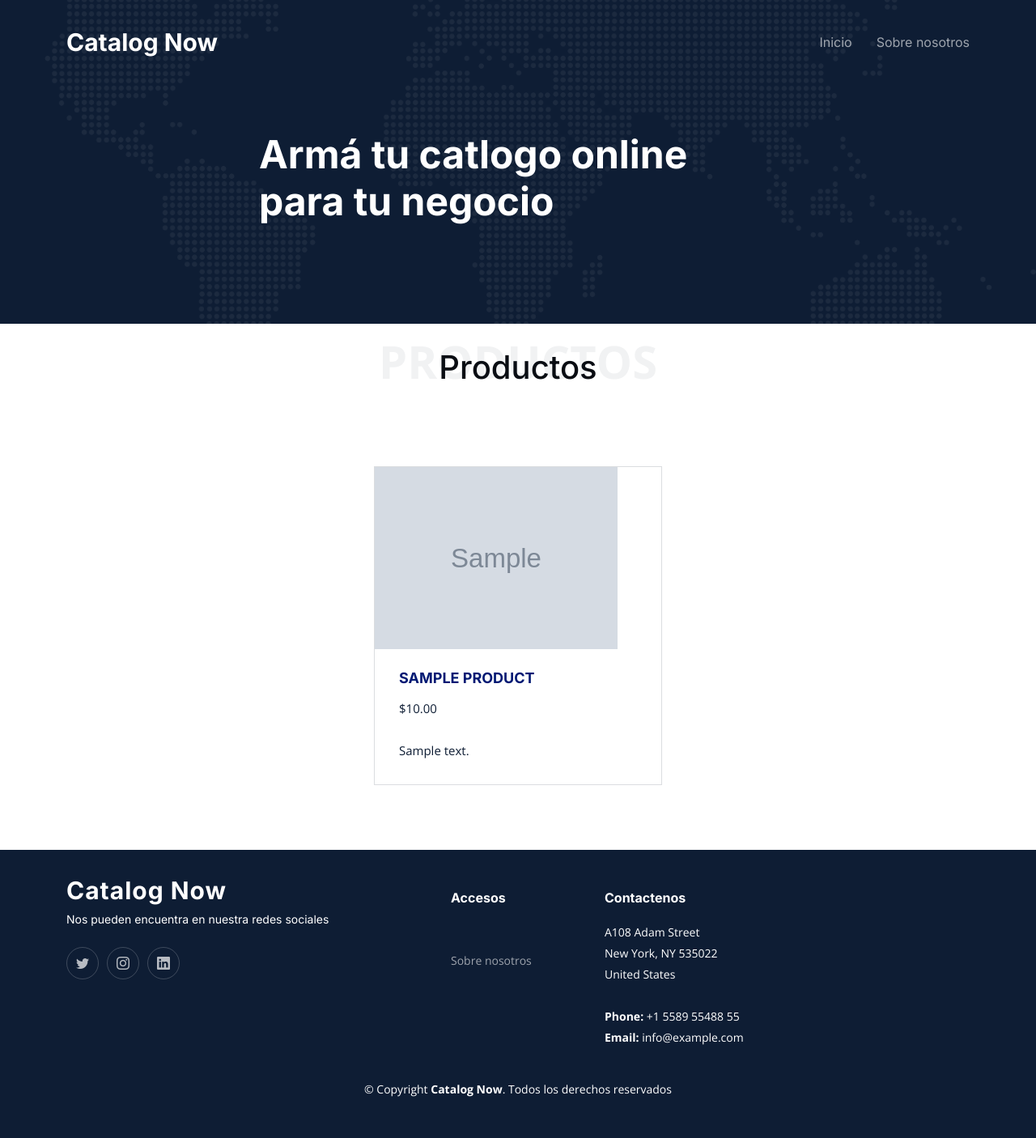
After one commit to ccosta6136/catalog-now, a Django app: page /product/ in a window 1280 px wide. The commit adds this page. Shown: the whole page at 81% size. Run offline with Django 4.2, Linux system fonts and the light colour scheme; tables that the repository leaves empty hold one stand-in row (values such as "Sample post"); grey boxes marked "Sample" are stand-in pictures; some libraries are stand-ins or nearby versions.

Commit message:
armado de lista de productos y detalle para el usurio no registrado

```diff
--- a/catalog_now/urls.py
+++ b/catalog_now/urls.py
@@ -18,10 +18,12 @@ from django.urls import path, include
 from django.conf import settings
 from django.conf.urls.static import static
 
+
 urlpatterns = [
     path('', include('catalog_now_app.urls')),
     path('panel/', include('panel_app.urls')),
     path('admin/', admin.site.urls),
+
 ]
 
 urlpatterns += static(settings.MEDIA_URL, document_root=settings.MEDIA_ROOT)
--- a/catalog_now_app/templates/catalog_now_app/base.html
+++ b/catalog_now_app/templates/catalog_now_app/base.html
@@ -49,6 +49,10 @@
   <!-- Template Main CSS File -->
   <!--<link href="assets/css/main.css" rel="stylesheet">-->
   <link href= {% static 'app_bootstrap/assets/css/main.css' %} rel="stylesheet" />
+
+
+
+
 </head>
 <body>
 
@@ -66,7 +70,7 @@
           <nav id="navbar" class="navbar">
             <ul>
               <li><a href={% url 'main-page' %}>Inicio</a></li>
-              <li><a href={% url 'sobre-nosotros' %}>Sobre nosotros</a></li>
+              <li><a href={% url 'about-us' %}>Sobre nosotros</a></li>
 
 
             </ul>
@@ -114,7 +118,7 @@
           <h4>Accesos</h4>
           <ul>
             <li><a href={% url 'main-page' %}Inicio</a></li>
-              <li><a href={% url 'sobre-nosotros' %}>Sobre nosotros</a></li>
+              <li><a href={% url 'about-us' %}>Sobre nosotros</a></li>
 
           </ul>
         </div>
--- /dev/null
+++ b/catalog_now_app/templates/catalog_now_app/list_products.html
@@ -0,0 +1,46 @@
+{% extends "catalog_now_app/base.html" %}
+
+{% load static %}
+
+
+{% block title %}
+Nuestros productos
+{% endblock title %}
+
+{% block title_page %}
+Nuestros productos
+{% endblock title_page %}
+
+{% block main %}
+
+<section id="service" class="services pt-0">
+
+    {% if products %}
+        <div class="section-header">
+            <span>Productos</span>
+            <h1>Productos</h1>
+        </div>
+        {% for product in products %}
+            <div class="container aos-init aos-animate" data-aos="fade-up">
+                <div class="section-header"></div>
+                <div class="row gy-4 justify-content-center ">
+
+                    <div class="col-lg-4 col-md-6 aos-init aos-animate" data-aos="fade-up" data-aos-delay="100">
+                        <div class="card">
+                            <div class="card-img">
+                                <img src ="{{product.image.url}}" class="img-responsive img-fluid" width="300" height="300" alt="" />
+                            </div>
+                            <h3><a href="{% url 'product-detail' product.id %}" class="stretched-link">{{product.product_title}}</a></h3>
+                            <p>${{product.price}}</p>
+                            <p>{{product.short_description}}</p>
+
+                        </div>
+                    </div><!-- End Card Item -->
+                </div>
+            </div>
+        {% endfor %}
+    {% else %}
+        <p>No hay productos registrados</p>
+    {% endif %}
+</section>
+{% endblock %}
--- a/catalog_now_app/urls.py
+++ b/catalog_now_app/urls.py
@@ -1,6 +1,7 @@
 from xml.etree.ElementInclude import include
 from django.urls import path, include
-from .views import home, SobreNosotros, MainPageView, ProductDetailView
+from .views import home, AboutUs, MainPageView, ProductDetailView,ProductListUser
+
 
 
 
@@ -8,6 +9,7 @@ from .views import home, SobreNosotros, MainPageView, ProductDetailView
 urlpatterns = [
     path('', home, name="index"),
     path('', MainPageView.as_view(), name='main-page'),
-    path('sobre_nosotros/', SobreNosotros.as_view(), name="sobre-nosotros"),
-    path('product/<pk>/', ProductDetailView.as_view(), name='product-detail'),
+    path('about_us/', AboutUs.as_view(), name="about-us"),
+    path('product/',  ProductListUser.as_view(), name ="product-list" ),
+    path('product/<int:pk>/', ProductDetailView.as_view(), name='product-detail'),
 ]
--- a/catalog_now_app/views.py
+++ b/catalog_now_app/views.py
@@ -1,7 +1,7 @@
 from django.shortcuts import render
 from django.views.generic import ListView, DetailView, TemplateView, View
-from django.views.generic.edit import DeleteView, UpdateView, CreateView
 from .models import Product, Catalog
+
 # Create your views here.
 
 def home(request):
@@ -14,17 +14,18 @@ class BaseView(View):
         context['catalog'] = Catalog.objects.order_by('date_updated').first()
         return context
 
-class SobreNosotros(BaseView, TemplateView):
-    template_name = "catalog_now_app/sobre_nosotros.html"
+class AboutUs(BaseView, TemplateView):
+    template_name = "catalog_now_app/about_us.html"
 
 class MainPageView(BaseView):
     template_name = "catalog_now_app/index.html"
 
 class ProductDetailView(DetailView):
     model = Product
-    context_object_name = "product"
+    template_name = "catalog_now_app/product_detail.html"
 
-    def get_context_data(self, **kwargs):
-        context = super().get_context_data(**kwargs)
-        context['catalog'] = Catalog.objects.order_by('date_updated').first()
-        return context
+
+class ProductListUser(ListView):
+    model = Product
+    template_name = "catalog_now_app/list_products.html"
+    context_object_name = "products"
```
Also changed, not shown: catalog_now_app/templates/catalog_now_app/product_detail.html (added, +43 -0 lines), catalog_now_app/templates/catalog_now_app/about_us.html (renamed from catalog_now_app/templates/catalog_now_app/sobre_nosotros.html), img/articles/brazalete-negro_01_1.jpg (added), img/articles/manguitas-camoverde_01.jpg (added), img/articles/pantorrilleras_02.jpg (added), img/articles/polaina_nueva_foto_1_.jpg (added), img/articles/portacaramanolademano_01.jpg (added).
